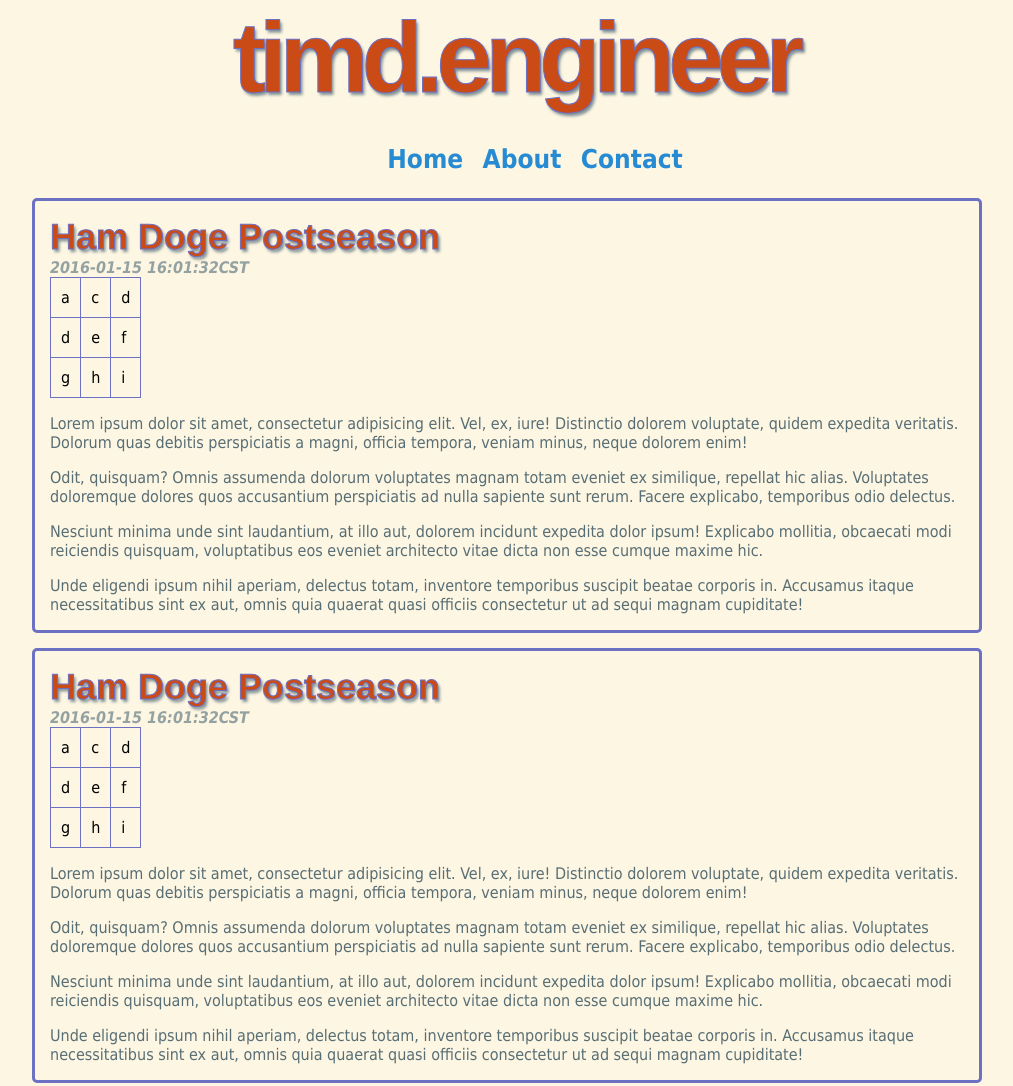
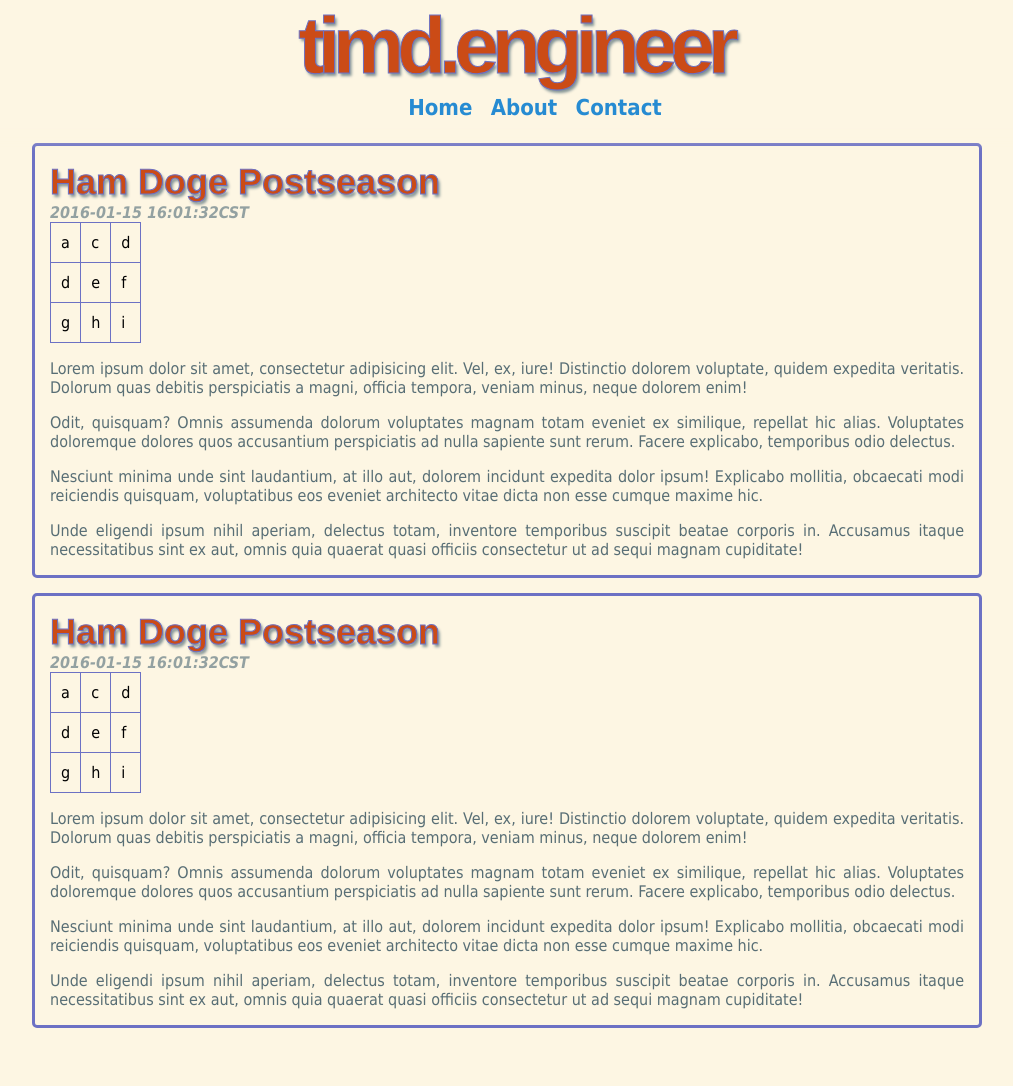
Before and after one commit to hifitim/timd.engineer, a plain HTML site: page test.html in a window 1280 px wide. Shown: the whole page, without its empty margins (133-1146 px from the left). After the commit the page ends 1043 px from the top, so only its background shows below. Drawn offline with Linux system fonts and the light colour scheme.

Commit message:
Resized header and added box shadow to make the scroll-under less abrubt

```diff
--- a/stylesheets/style-original.css
+++ b/stylesheets/style-original.css
@@ -25,12 +25,15 @@ acc_green         #859900
 nav {
   display: block;
   text-align: center;
-  float: right;
   width: 100%;
+  margin: 0 0 0 0;
+  padding: 0 0 0 0;
 }
 nav ul {
   list-style: none;
-  font-size: 26px;
+  font-size: 22px;
+  margin-bottom: 0px;
+  margin-top: 0;
 }
 nav ul li {
   display: inline;
@@ -64,6 +67,9 @@ tr + tr {
 }
 td, th {
   padding: 10px;
+}
+article p {
+  text-align: justify;
 }
 article {
   border: 3px solid #6c71c4;
@@ -101,22 +107,23 @@ a {
   color: #268bd2;
 }
 #page-header {
-  padding-bottom: 75px;
+  padding-bottom: 25px;
   width: 100%;
   top: 0px;
-  display: block;
+  /*display: block;*/
   position: fixed;
   height: 100px;
   background-color: #fdf6e3;
+  z-index: 1;
+  box-shadow: 10px 10px 15px #fdf6e3;
 }
 #header-placeholder {
-  height: 190px;
+  height: 135px;
   -webkit-filter: blur(10px);
   filter: blur(10px);
-  z-index: 100;
 }
 .page-title {
-  font-size: 100px;
+  font-size: 80px;
   text-align: center;
   color: #cb4b16;
   margin-bottom: 0px;
```
